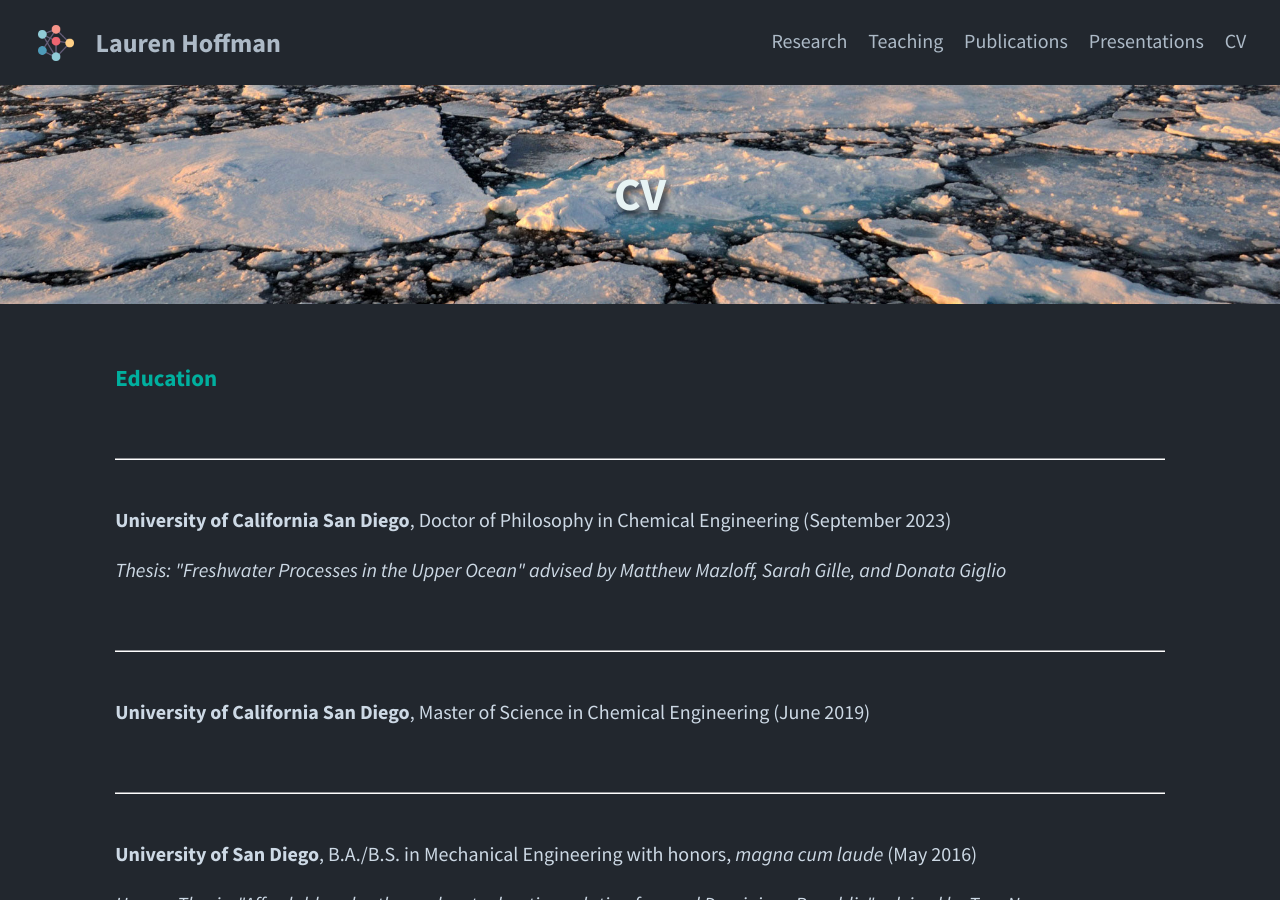
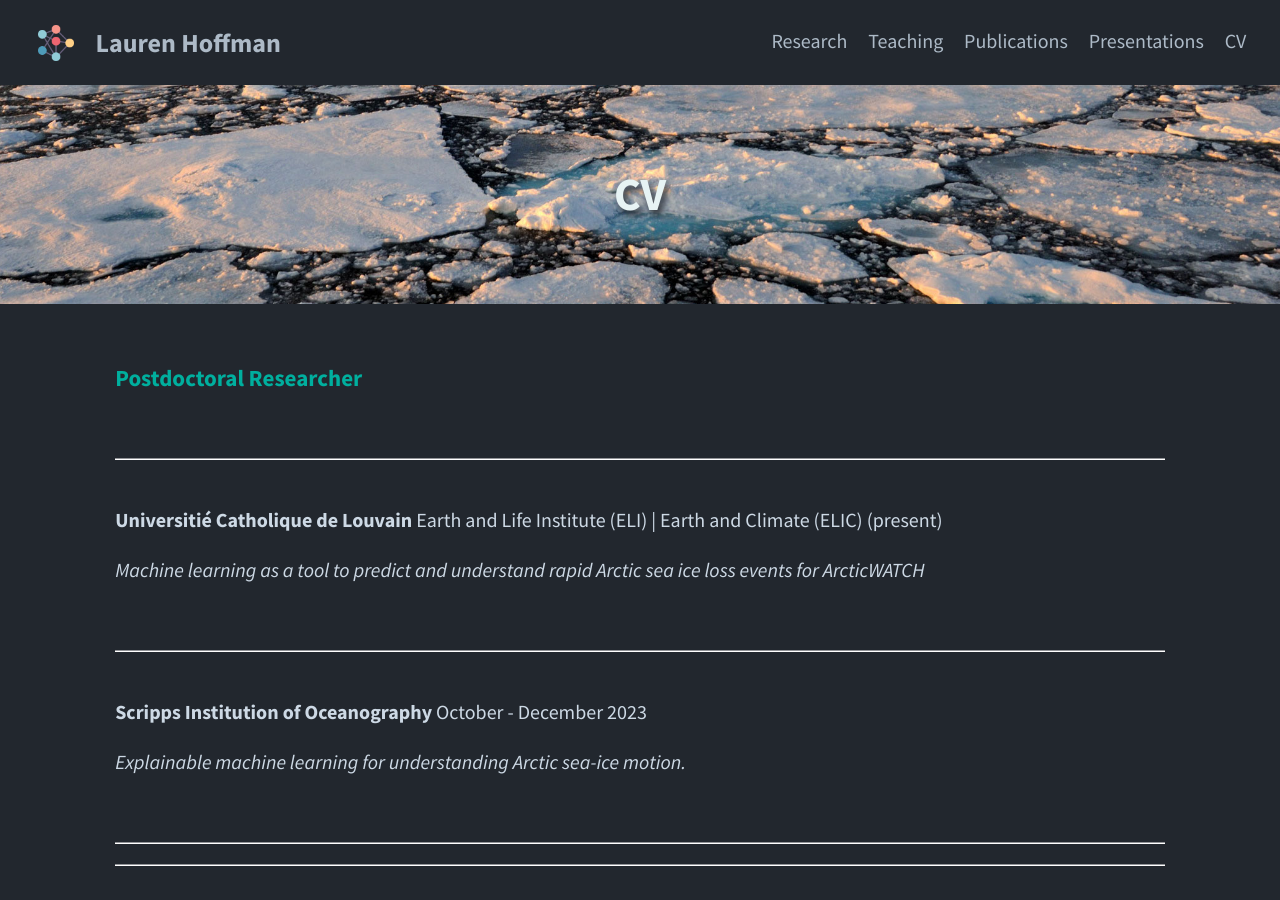
Before and after one commit to lahoffman/lahoffman.github.io, a Jekyll site: the page built from pages/5_cv.html, in a window 1280 px wide and 900 px high. Built offline with Jekyll 4.4.1, drawn with Linux system fonts in a browser that asks for light colours.

Commit message:
Update 5_cv.html

```diff
--- a/pages/5_cv.html
+++ b/pages/5_cv.html
@@ -5,6 +5,22 @@ permalink: /cv
 feature-img: "assets/img/header_seaice.jpg"
 order: 5
 ---
+
+<p><H4>Postdoctoral Researcher</H4></p>
+<br>
+<hr>
+<br>
+<p><b>Universiti&eacute Catholique de Louvain</b> Earth and Life Institute (ELI) | Earth and Climate (ELIC) (present)</p>
+<p><i>Machine learning as a tool to predict and understand rapid Arctic sea ice loss events for ArcticWATCH</i></p>
+<br>
+<hr>
+<br>
+<p><b>Scripps Institution of Oceanography</b> October - December 2023</p>
+<p><i>Explainable machine learning for understanding Arctic sea-ice motion.</i></p>
+<br>
+<hr>
+<hr>
+<br>
 
 <p><H4>Education</H4></p>
 <br>
```
